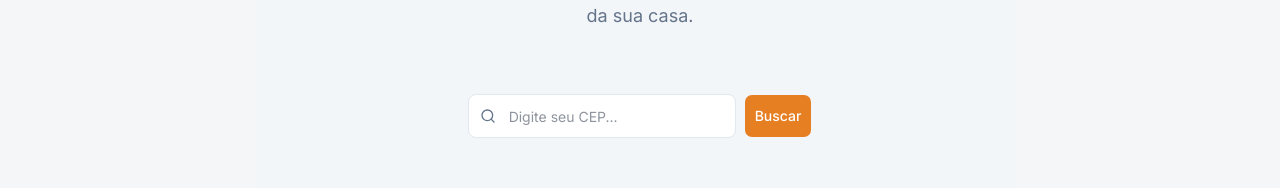
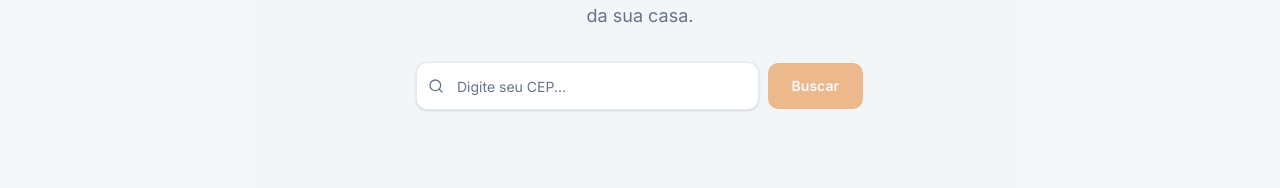
Before and after one commit to sigaocaue/gc-finder-web, a Next.js app: page / in a window 1280 px wide. Shown: the part 315-503 px from the top of the page. Built offline with nearby package versions, Linux system fonts and the light colour scheme; no server answers.

Commit message:
fix(cep-search): prevent password managers from targeting CEP input

```diff
--- a/components/home/cep-search-bar.tsx
+++ b/components/home/cep-search-bar.tsx
@@ -2,6 +2,7 @@
 
 import { useState } from 'react'
 import { Search, Loader2 } from 'lucide-react'
+import { Input } from '@/components/ui/input'
 import { Button } from '@/components/ui/button'
 
 interface CepSearchBarProps {
@@ -9,34 +10,48 @@ interface CepSearchBarProps {
   isLoading: boolean
 }
 
+// Formata CEP com máscara 00000-000
+function formatCep(value: string): string {
+  const digits = value.replace(/\D/g, '').slice(0, 8)
+  if (digits.length > 5) {
+    return digits.slice(0, 5) + '-' + digits.slice(5)
+  }
+  return digits
+}
+
 export function CepSearchBar({ onSearch, isLoading }: CepSearchBarProps) {
   const [cep, setCep] = useState('')
 
+  const cleanCep = cep.replace(/\D/g, '')
+  const isValid = cleanCep.length === 8
+
   return (
     <form
-      className="mx-auto mt-8 flex max-w-md items-center gap-2"
+      className="flex w-full max-w-md gap-2"
       onSubmit={e => {
         e.preventDefault()
-        onSearch(cep)
+        if (isValid) onSearch(cleanCep)
       }}
     >
       <div className="relative flex-1">
         <Search className="absolute left-3 top-1/2 size-4 -translate-y-1/2 text-muted-foreground" />
-        <input
-          type="text"
+        <Input
+          type="search"
+          inputMode="numeric"
           placeholder="Digite seu CEP..."
-          maxLength={9}
           value={cep}
-          onChange={e => setCep(e.target.value)}
-          className="h-11 w-full rounded-lg border border-input bg-background pl-10 pr-4 text-sm outline-none transition-colors focus:border-ring focus:ring-2 focus:ring-ring/50"
-          aria-label="CEP para busca"
+          onChange={e => setCep(formatCep(e.target.value))}
+          className="h-12 rounded-xl bg-background pl-10 text-base"
+          aria-label="CEP"
+          autoComplete="off"
+          data-lpignore="true"
+          data-1p-ignore="true"
         />
       </div>
       <Button
         type="submit"
-        size="lg"
-        disabled={isLoading}
-        className="h-11 bg-warm text-warm-foreground hover:bg-warm/90"
+        disabled={!isValid || isLoading}
+        className="h-12 rounded-xl bg-warm px-6 font-semibold text-warm-foreground hover:bg-warm/90"
       >
         {isLoading ? <Loader2 className="size-4 animate-spin" /> : 'Buscar'}
       </Button>
```
